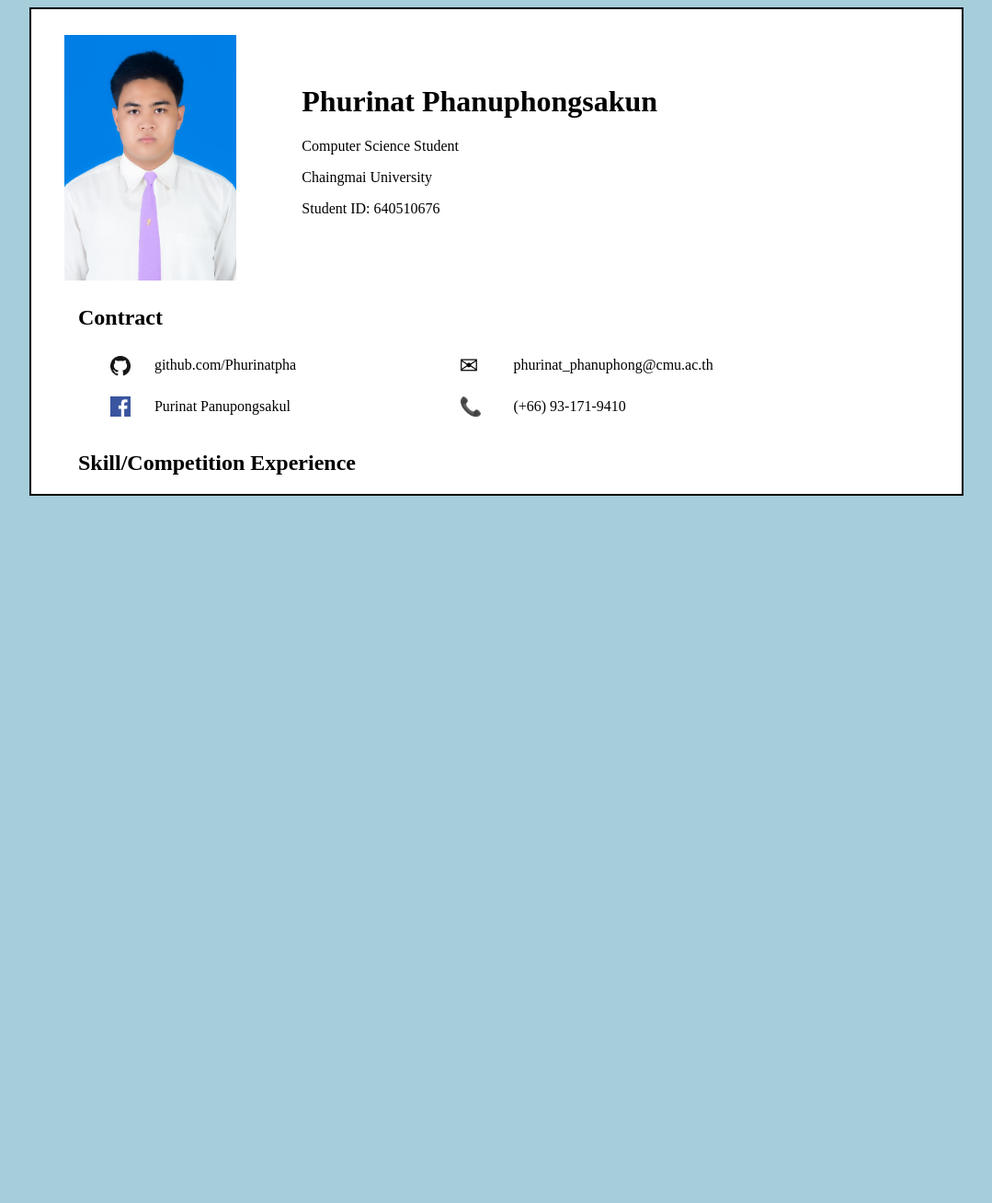
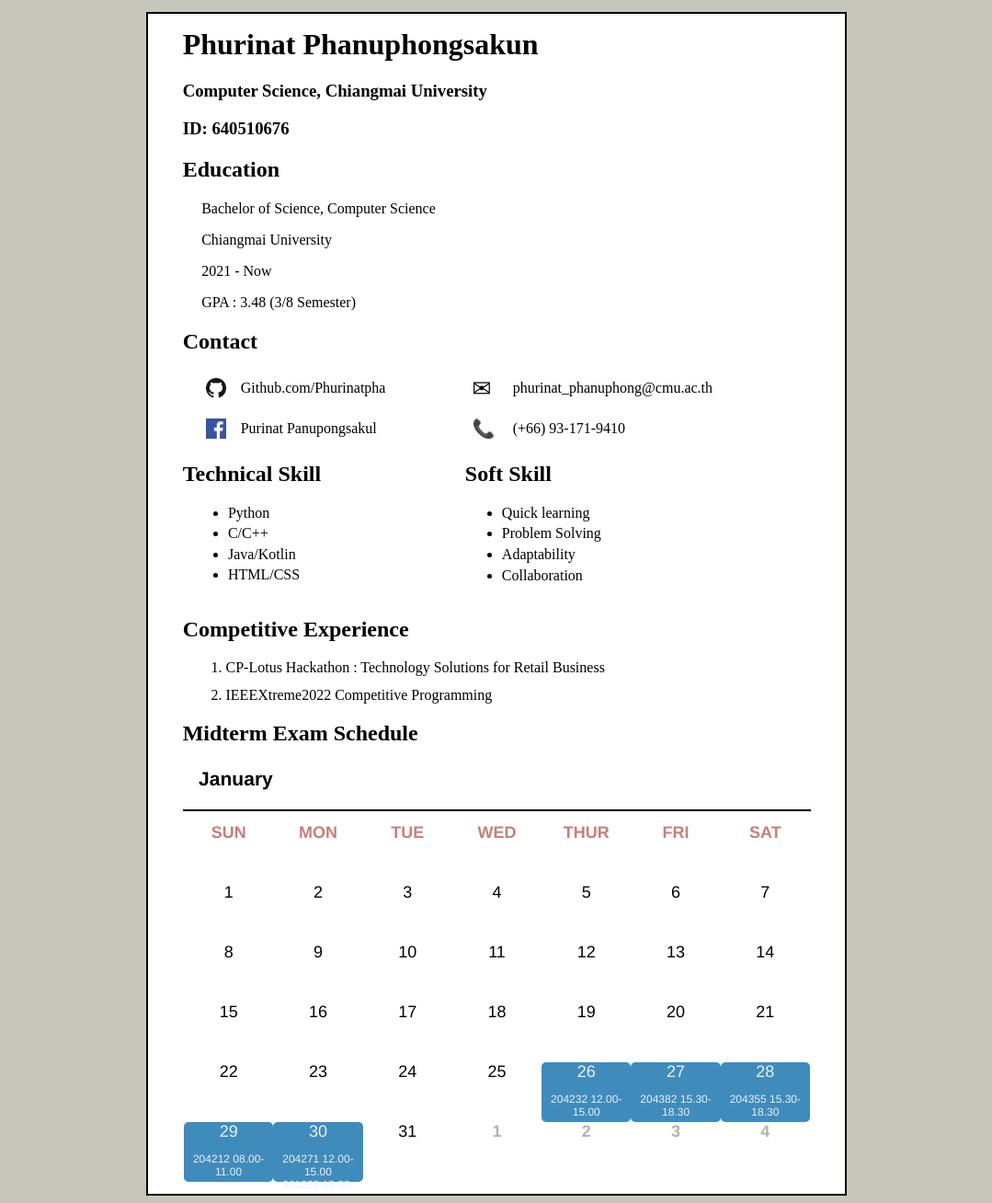
Before and after one commit to Phurinatpha/flaskApp0, a Flask app: page /lab02 in a window 1280 px wide. Shown: the whole page at 92% size, without its empty margins (100-1179 px from the left). Before the commit the page ends 539 px from the top, so only its background shows below. Run offline with Flask 2, Linux system fonts and the light colour scheme.

Commit message:
didn't decorate

```diff
--- /dev/null
+++ b/app/static/calendar.html
@@ -0,0 +1,122 @@
+<!DOCTYPE html>
+<html>
+<head>
+<style>
+html, body {
+  height: 100%;
+  width: 100%;
+  margin: 0;
+  padding: 0;
+  font: 18px Helvetica;
+}
+
+#fullDiv {
+  position: absolute;
+  margin: 0;
+  padding: 0;
+  left: 0;
+  top: 0;
+  bottom: 0;
+  right: 0;
+  overflow: hidden;
+}
+
+ul {
+  margin: 0;
+  padding: 0;
+  border: 1px solid black;
+}
+
+li {
+  float: left;
+  display: block;
+  width: 14.2857%;
+  height: 65px;
+  text-align: center;
+  list-style-type: none;
+
+}
+
+li:nth-child(n+1):nth-child(-n+7) {
+  font-weight: 900;
+  color: #c97d79;
+  margin-top: 2%;
+}
+
+li:nth-child(n+39), li:nth-child(n+8):nth-child(-n+7) {
+  font-weight: 900;
+  color: rgba(0,0,0,.3);
+}
+
+
+li:hover:nth-child(n+8):nth-child(-n+38){
+  border-radius: 5px;
+  background-color: #c97d79;
+  color: #ecf0f1;
+}
+
+li:nth-child(33), li:nth-child(34), li:nth-child(35), li:nth-child(36), li:nth-child(37){
+  border-radius: 5px;
+  background-color: #3f8cbc;
+  color: #ecf0f1;
+}
+</style>
+</head>
+<body>
+
+
+
+<div id='fullDiv' >
+  <div style="margin-left: 2.5%;">
+    <h3>January</h3>
+  </div>
+  <ul>
+    <li>SUN</li>
+    <li>MON</li>
+    <li>TUE</li>
+    <li>WED</li>
+    <li>THUR</li>
+    <li>FRI</li>
+    <li>SAT</li>
+    <li>1</li>
+    <li>2</li>
+    <li>3</li>
+    <li>4</li>
+    <li>5</li>
+    <li>6</li>
+    <li>7</li>
+    <li>8</li>
+    <li>9</li>
+    <li>10</li>
+    <li>11</li>
+    <li>12</li>
+    <li>13</li>
+    <li>14</li>
+    <li>15</li>
+    <li>16</li>
+    <li>17</li>
+    <li>18</li>
+    <li>19</li>
+    <li>20</li>
+    <li>21</li>
+    <li>22</li>
+    <li>23</li>
+    <li>24</li>
+    <li>25</li>
+    <li>26<br><p style="font-size: 12px;">204232 12.00-15.00</p></li>
+    <li>27<br><p style="font-size: 12px;">204382 15.30-18.30</p></li>
+    <li>28<br><p style="font-size: 12px;">204355 15.30-18.30</p></li>
+    <li>29<br><p style="font-size: 12px;">204212 08.00-11.00</p></li>
+    <li>30<br><p style="font-size: 12px;">204271 12.00-15.00<br>001225 15.30-18.30</p></li>
+    <li>31</li>
+    <li>1</li>
+    <li>2</li>
+    <li>3</li>
+    <li>4</li>
+  </ul>
+</div>
+
+
+
+</body>
+</html>
--- a/app/static/css/resume.css
+++ b/app/static/css/resume.css
@@ -1,5 +1,5 @@
 body {
-    background-color: rgb(165, 205, 218);
+    background-color: #C7C7BB;
 }
 
 a:link, a:visited {
@@ -12,3 +12,27 @@ a:link, a:visited {
 a:hover, a:active {
     background-color: #ffffff;
 }
+
+.frame {
+    width: 60%;
+    margin: auto;
+    border: 2px solid black;
+    background-color: white;
+    margin-top: 1%;
+}
+
+.lispace {
+    margin-top: 1.75%;
+}
+
+iframe {
+    border: none;
+    width: 100%;
+    height: 480px;
+    margin-top: -2.5%;
+}
+
+div.header {
+    margin-left: 5%;
+    margin-right: 5%;
+}
--- a/app/static/lab02_resume.html
+++ b/app/static/lab02_resume.html
@@ -6,46 +6,88 @@ lab02 204212 sec001 -->
 <html lang="en">
 <head>
   <meta charset="UTF-8">
+  <meta name="viewport" content="width=device-width, initial-scale=1.0">
   <link rel="stylesheet" href="static/css/resume.css">
   <title>Phurinat 's resume</title>
 </head>
 <body>
-  <div style="width: 80%;margin: auto;border: 2px solid black;background-color: white">
-    <div>
-      <table style="width:100%;">
+  <div class="frame">
+    <div style="text-align: start;margin-left: 5%;margin-top: 2%;">
+      <h1 style="margin-top: 1.5%;">Phurinat Phanuphongsakun</h1>
+      <h3>Computer Science, Chiangmai University</h3>
+      <h3>ID: 640510676</h3>
+
+    </div>
+    <div class="header">
+      <h2>Education</h2>
+      <div style="margin-left: 3%;">
+        <p>Bachelor of Science, Computer Science</p>
+        <p>Chiangmai University</p>
+        <p>2021 - Now</p>
+        <p>GPA : 3.48 (3/8 Semester)</p>
+      </div>
+    </div>
+    <div class="header">
+      <h2>Contact</h2>
+      <table style="width: 100%;margin-left: 3%;margin-right: 3%;">
           <tr>
-            <td style="width: 25%;"><img src="static/img/profile_pic.jpg" style="width:75%;margin-left: 13%;margin-top: 10%;"></td>
-            <td style="width: 75%;">
-              <h1 style="margin-left: 5%;margin-right: 3%;">Phurinat Phanuphongsakun</h1>
-              <p style="margin-left: 5%;margin-right: 3%;">Computer Science Student</p>
-              <p style="margin-left: 5%;margin-right: 3%;">Chaingmai University</p>
-              <p style="margin-left: 5%;margin-right: 3%;">Student ID: 640510676</p>
+            <td>
+              <img src="static/img/GitHub-black.png" style="width: 22px;;margin-left: 5%;margin-top: 10%;">
+            </td>
+            <td><a href="https://github.com/Phurinatpha" target="_blank" rel="noopener noreferrer">Github.com/Phurinatpha</a></td>
+            <td><span style='font-size:25px;'>&#9993;</span></td>
+            <td><a href="mailto:phurinat_phanuphong@cmu.ac.th">phurinat_phanuphong@cmu.ac.th</a></td>
+          </tr>
+          <tr>
+            <td><img src="static/img/facebook.png" style="width: 22px;;margin-left: 5%;margin-top: 10%;"></td>
+            <td><a href="https://www.facebook.com/profile.php?id=100006122051062" target="_blank" rel="noopener noreferrer">Purinat Panupongsakul</a></td>
+            <td><span style='font-size:20px;'>&#128222;</span></td>
+            <td><p><a href="tel:0931719410">(+66) 93-171-9410</a></p></td>
+          </tr>
+      </table>
+    </div>
+    <div style="margin-top: 1%;" class="header">
+      <table border="0" cellpadding="0" cellspacing="0" style="width:90%;">
+          <tr>
+            <td style="width:50%;">
+              <h2 style="margin-top: 0px;">Technical Skill</h2>
+              <div style="margin-left: 3%;">
+                <uL>
+                  <li class="lispace">Python</li>
+                  <li class="lispace">C/C++</li>
+                  <li class="lispace">Java/Kotlin</li>
+                  <li class="lispace">HTML/CSS</li>
+                </ul>
+              </div>
+            </td>
+            <td style="width:50%;">
+              <h2 style="margin-top: 0px;">Soft Skill</h2>
+              <div>
+                <ul>
+                  <li class="lispace">Quick learning</li>
+                  <li class="lispace">Problem Solving</li>
+                  <li class="lispace">Adaptability</li>
+                  <li class="lispace">Collaboration</li>
+                </ul>
+              </div>
             </td>
           </tr>
       </table>
     </div>
-    <div style="margin-left: 5%;margin-right: 5%;">
-      <h2>Contract</h2>
-      <table style="width: 100%;margin-left: 3%;margin-right: 3%;">
-          <tr>
-            <td>
-              <img src="static/img/GitHub-black.png" style="width: 22px;;margin-left: 10%;margin-top: 10%;">
-            </td>
-            <td><a href="https://github.com/Phurinatpha">github.com/Phurinatpha</a></td>
-            <td><span style='font-size:25px;'>&#9993;</span></td>
-            <td><a href="mailto:phurinat_phanuphong@cmu.ac.th">phurinat_phanuphong@cmu.ac.th</a></td>
-          </tr>
-          <tr>
-            <td><img src="static/img/facebook.png" style="width: 22px;;margin-left: 10%;margin-top: 10%;"></td>
-            <td><a href="https://www.facebook.com/profile.php?id=100006122051062">Purinat Panupongsakul</a></td>
-            <td><span style='font-size:20px;'>&#128222;</span></td>
-            <td><p>(+66) 93-171-9410</p></td>
-          </tr>
-      </table>
+    <div class="header">
+      <h2 >Competitive Experience</h2>
+      <div style="margin-left: 1%;">
+        <ol type="1">
+          <li class="lispace"><a href="https://cmu.to/Np54a" target="_blank" rel="noopener noreferrer">CP-Lotus Hackathon : Technology Solutions for Retail Business</a></li>
+          <li class="lispace"><a href="https://cmu.to/s0Z9Q" target="_blank" rel="noopener noreferrer">IEEEXtreme2022 Competitive Programming</a></li>
+        </ol>
+      </div>
     </div>
-    <div>
-      <h2 style="margin-left: 5%;margin-right: 5%;">Skill/Competition Experience</h2>
+    <div class="header" >
+      <h2 >Midterm Exam Schedule</h2>
+      <iframe src="static/calendar.html"></iframe>
     </div>
   </div>
+
 </body>
 </html>
```
